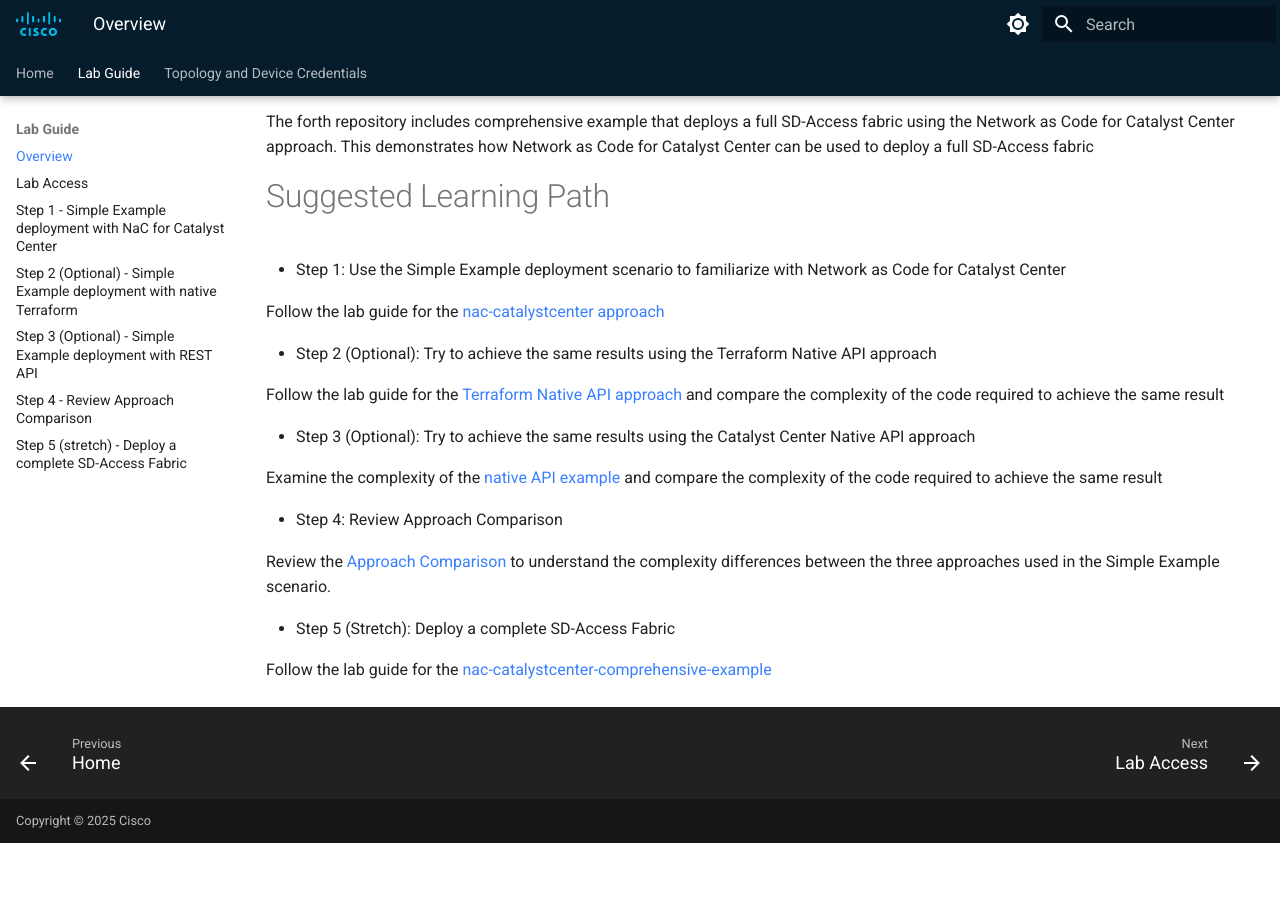
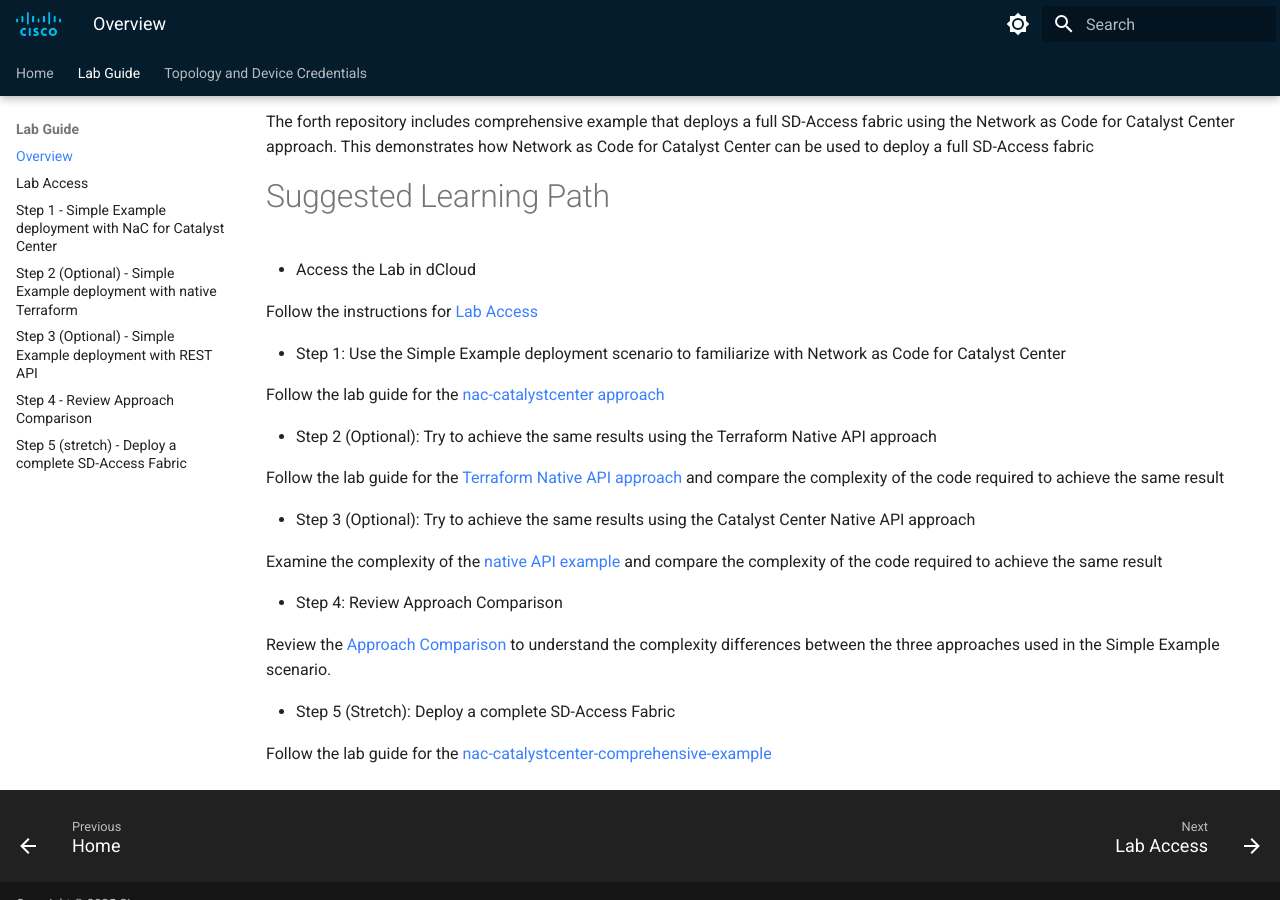
Before and after one commit to fsalvemi/DEVWKS-1709-Lab-Guide, an MkDocs documentation site: the page built from docs/lab_overview.md, in a window 1280 px wide and 900 px high, scrolled down 647 px. Built offline with MkDocs 1.6.1 and Material for MkDocs 9.7.7, drawn with Linux system fonts in a browser that asks for light colours; before the commit the page ends 1490 px from its top, so only the background shows below that.

Commit message:
Add Lab Access step to suggested learning path

```diff
--- a/docs/lab_overview.md
+++ b/docs/lab_overview.md
@@ -19,6 +19,10 @@ This demonstrates how Network as Code for Catalyst Center can be used to deploy
 
 # Suggested Learning Path
 
+- Access the Lab in dCloud
+
+Follow the instructions for [Lab Access](./lab_access.md)
+
 - Step 1: Use the Simple Example deployment scenario to familiarize with Network as Code for Catalyst Center
 
 Follow the lab guide for the [nac-catalystcenter approach](./simple_example_nac_catalyst_center.md)
```
